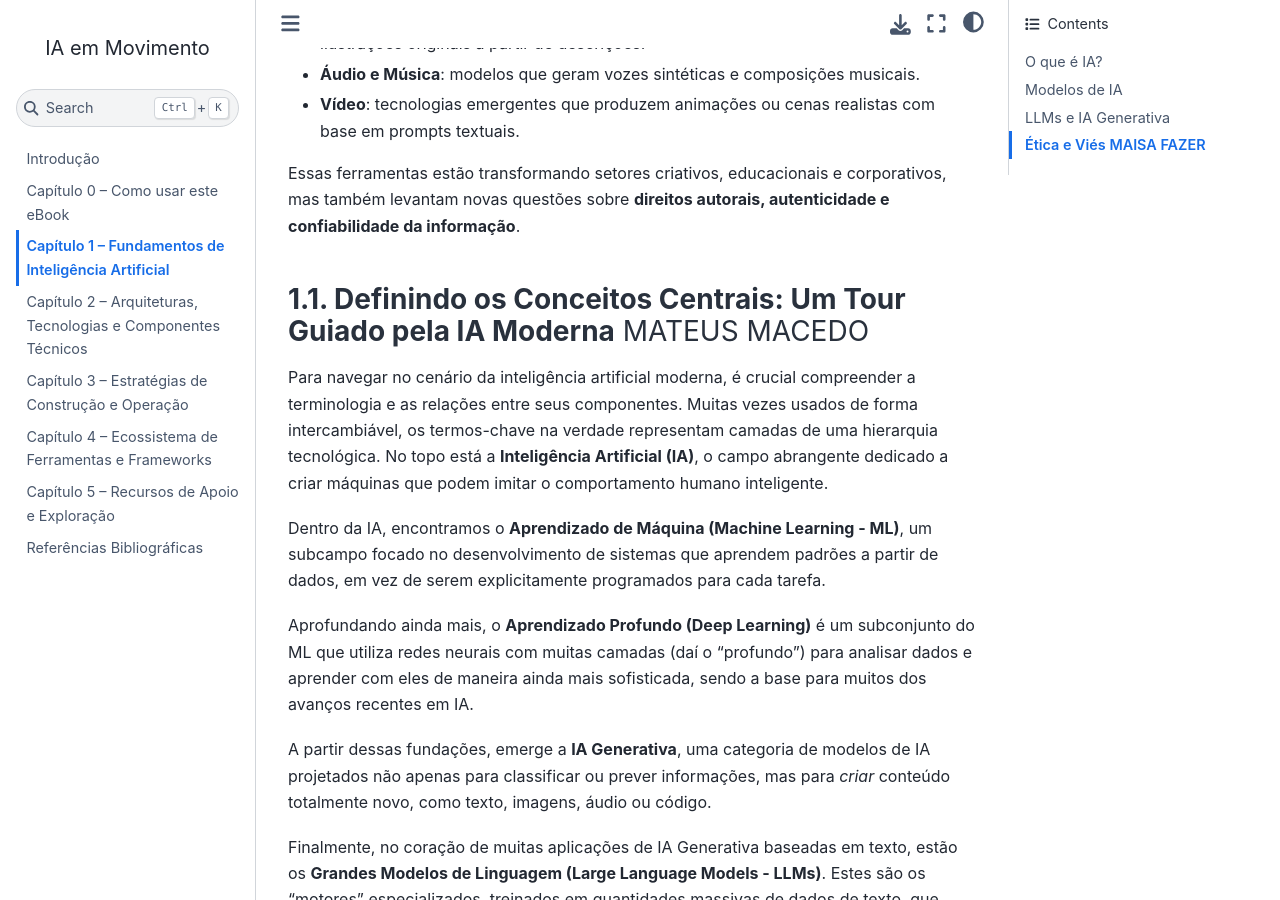
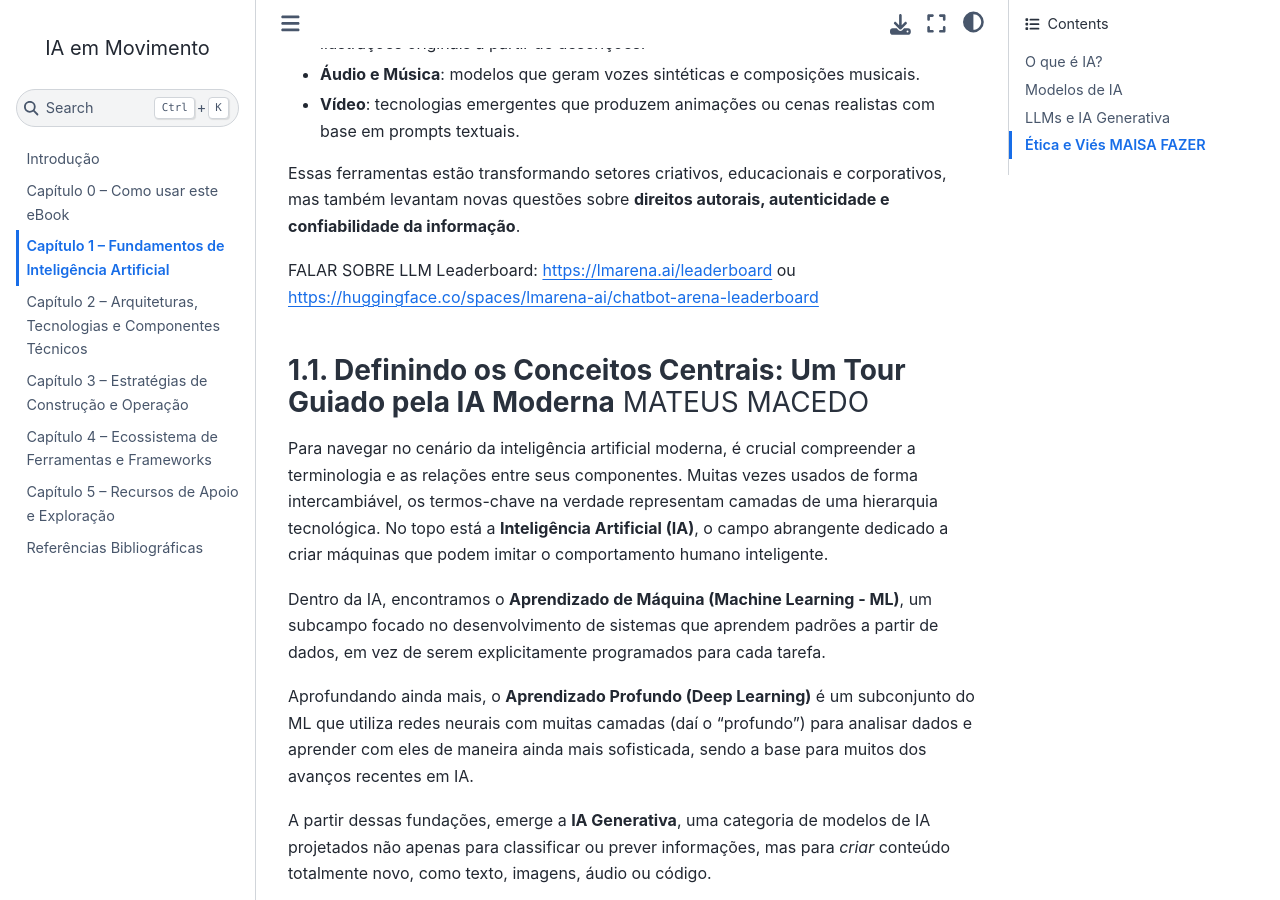
Before and after one commit to unb-lamfo-negocios-ai/LivroIAemMovimento, a Jupyter Book: the page built from capitulos/cap1.md, in a window 1280 px wide and 900 px high, scrolled down 4150 px. Built offline with Jupyter Book 1.0.4 settings and Sphinx 7.4.7 and the Sphinx Book theme 1.1.4, drawn with Linux system fonts in a browser that asks for light colours; pages that are not in the unit, such as notebooks, are missing from menus; cross-references to code outside the pages are shown as plain code.

Commit message:
INCLUSAO_LEADER_BOARD.md

```diff
--- a/capitulos/cap1.md
+++ b/capitulos/cap1.md
@@ -101,6 +101,8 @@ A **IA generativa** amplia esse conceito para múltiplas modalidades:
 
 Essas ferramentas estão transformando setores criativos, educacionais e corporativos, mas também levantam novas questões sobre **direitos autorais, autenticidade e confiabilidade da informação**.
 
+FALAR SOBRE LLM Leaderboard: https://lmarena.ai/leaderboard ou https://huggingface.co/spaces/lmarena-ai/chatbot-arena-leaderboard
+
 ### **1.1. Definindo os Conceitos Centrais: Um Tour Guiado pela IA Moderna** MATEUS MACEDO
 
 Para navegar no cenário da inteligência artificial moderna, é crucial compreender a terminologia e as relações entre seus componentes. Muitas vezes usados de forma intercambiável, os termos-chave na verdade representam camadas de uma hierarquia tecnológica. No topo está a **Inteligência Artificial (IA)**, o campo abrangente dedicado a criar máquinas que podem imitar o comportamento humano inteligente.
```
